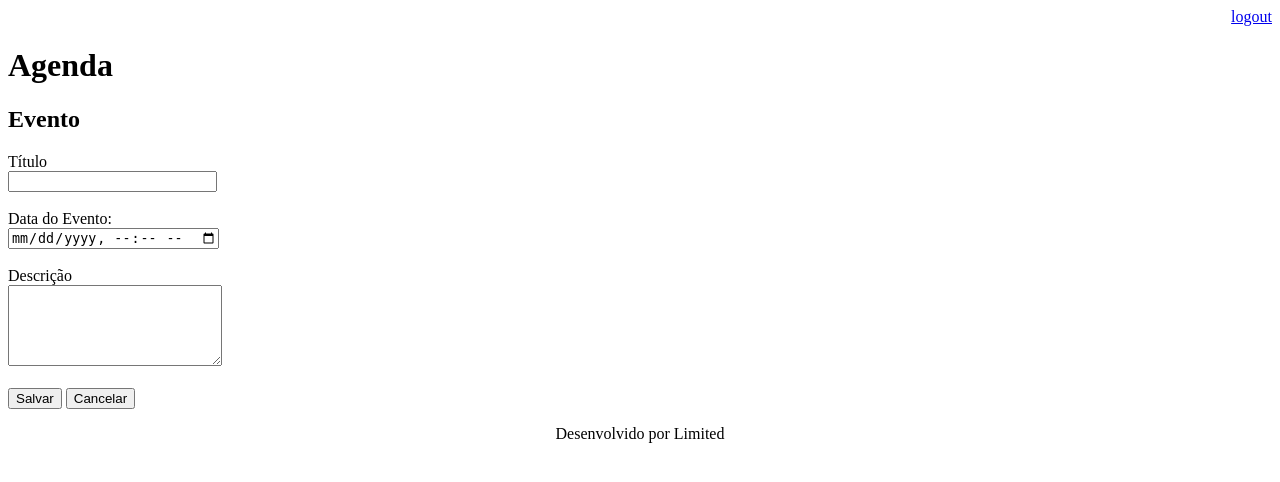
After one commit to projectgithubrepository/agenda, a Django app: page /agenda/evento/ in a window 1280 px wide. The commit adds this page. Shown: the top 482 px of the page. Run offline with Django 3.2, Linux system fonts and the light colour scheme; a user stored in the database is signed in.

Commit message:
Incluído template para inserção de eventos da agenda. Incluído o gitignore para ignorar os arquivos compilados

```diff
--- a/agenda/templates/agenda.html
+++ b/agenda/templates/agenda.html
@@ -2,7 +2,9 @@
 
 {% block content %}
 	<h2>Agendamentos</h2>
-
+	<a href="evento/">
+		<button type="button">Novo Evento</button>
+	</a>
 	<ul style="font-size: 18px">
 		{% for evento in eventos %}
 			<li>{{ evento.titulo }} - {{ evento.get_data_evento }}</li>
--- /dev/null
+++ b/agenda/templates/evento.html
@@ -0,0 +1,26 @@
+{% extends "model-page.html" %}
+
+{% block content %}
+
+<h2>Evento</h2>
+<form action="submit" method="POST"> {% csrf_token %}
+	<label>Título</label>
+	<br>
+	<input type="text" name="titulo" size="23">
+	<br><br>
+	<label>Data do Evento:</label>
+	<br>
+	<input type="datetime-local" value="YYYY-MM-DD hh:mm:ss" name="data_evento" size="23">
+	<!-- não tem compatiblidade no firefox, ou seja, essa funcionalidade não funciona. Vai apenas aparecer como um input de texto -->
+	<br><br>
+	<label>Descrição</label>
+	<br>
+	<textarea name="descricao" rows="5" cols="24"></textarea>
+	<br><br>
+	<button type="submit">Salvar</button>
+	<a href="/"> <!-- retorna ao índice/index  -->
+	<button type="button">Cancelar</button>
+	</a>
+</form>
+
+{% endblock %}
--- a/agenda/urls.py
+++ b/agenda/urls.py
@@ -22,6 +22,8 @@ urlpatterns = [
     path('admin/', admin.site.urls),
     #path('eventos/<titulo_evento>/', views.Eventos),
     path('agenda/', views.lista_eventos),
+    path('agenda/evento/', views.evento),
+    path('agenda/evento/submit', views.submit_evento),
     #path('', views.index) #leva para uma view e a view te redireciona para uma url
     path('', RedirectView.as_view(url='/agenda/')), #essa é a outra forma de redirecionar a pag. inicial para uma url designada
     path('login/', views.login_user), #não pode usar apenas views.login pq já existe uma função chamada login empacotada no contrib.auth do django
--- a/core/views.py
+++ b/core/views.py
@@ -41,3 +41,20 @@ def lista_eventos(request):
 	evento = Evento.objects.filter(usuario=usuario)		#aqui vai buscar um objeto na classe Evento lá no arquivo models. Ao substituir o .get(id=1) por .all() vai buscar tudo. O .filter vai filtar nesse caso os eventos daquele usuário
 	dados = {'eventos':evento}			#vai passar um dicionário
 	return render(request, 'agenda.html', dados)
+
+@login_required(login_url='/login/')
+def evento(request):
+	return render(request, 'evento.html')
+
+@login_required(login_url='/login/')
+def submit_evento(request):
+	if request.POST:
+		titulo = request.POST.get('titulo')
+		data_evento = request.POST.get('data_evento')
+		descricao = request.POST.get('descricao')
+		usuario = request.user
+		Evento.objects.create(titulo=titulo,		#lá na def data_eventos passou um filter
+							data_evento=data_evento,#aqui usou create
+							descricao=descricao,
+							usuario=usuario)
+	return redirect('/')
```
Also changed, not shown: db.sqlite3, 1 other file.
